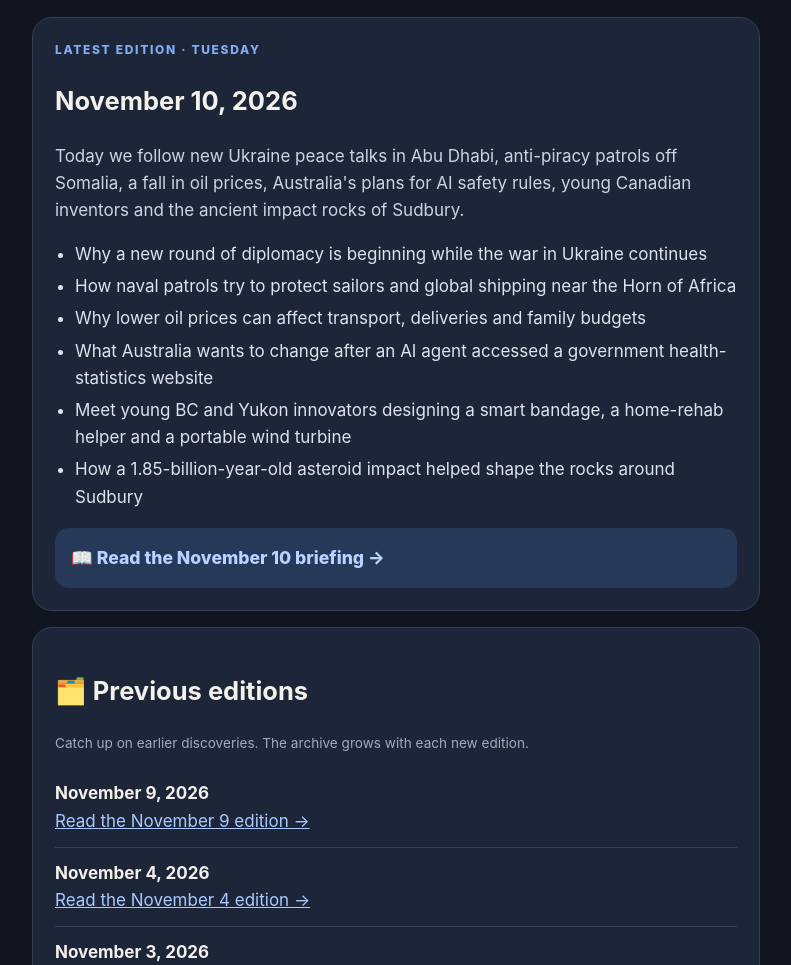
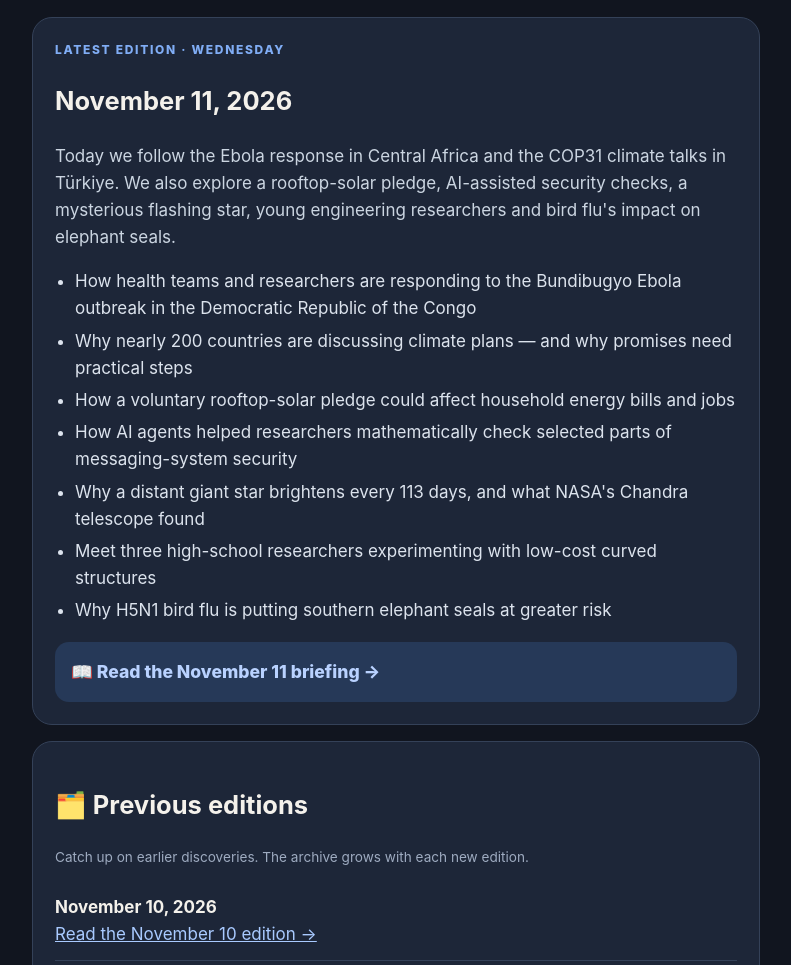
Before and after one commit to JWU0213/teen-daily-discovery, a plain HTML site: page index.html in a window 1280 px wide. Shown: the part 583-1548 px from the top of the page, without its empty margins (244-1035 px from the left). Drawn offline with Linux system fonts and the light colour scheme.

Commit message:
Feature November 11, 2026 edition on homepage

```diff
--- a/index.html
+++ b/index.html
@@ -4,7 +4,7 @@
 <meta charset="utf-8">
 <meta name="viewport" content="width=device-width, initial-scale=1">
 <meta name="theme-color" content="#111827">
-<meta name="description" content="Teen Daily Discovery: an engaging daily news magazine for curious readers aged 10–13.">
+<meta name="description" content="Teen Daily Discovery: November 11, 2026 — Ebola response in Congo, COP31 climate talks, rooftop solar, AI security research, young engineers and wildlife conservation.">
 <title>Teen Daily Discovery</title>
 <style>
 *{box-sizing:border-box}
@@ -47,23 +47,25 @@ p{color:#cbd5e1}
 </div>
 
 <section class="panel">
-<div class="eyebrow">Latest edition · Tuesday</div>
-<h2>November 10, 2026</h2>
-<p>Today we follow new Ukraine peace talks in Abu Dhabi, anti-piracy patrols off Somalia, a fall in oil prices, Australia's plans for AI safety rules, young Canadian inventors and the ancient impact rocks of Sudbury.</p>
+<div class="eyebrow">Latest edition · Wednesday</div>
+<h2>November 11, 2026</h2>
+<p>Today we follow the Ebola response in Central Africa and the COP31 climate talks in Türkiye. We also explore a rooftop-solar pledge, AI-assisted security checks, a mysterious flashing star, young engineering researchers and bird flu's impact on elephant seals.</p>
 <ul class="highlights">
-<li>Why a new round of diplomacy is beginning while the war in Ukraine continues</li>
-<li>How naval patrols try to protect sailors and global shipping near the Horn of Africa</li>
-<li>Why lower oil prices can affect transport, deliveries and family budgets</li>
-<li>What Australia wants to change after an AI agent accessed a government health-statistics website</li>
-<li>Meet young BC and Yukon innovators designing a smart bandage, a home-rehab helper and a portable wind turbine</li>
-<li>How a 1.85-billion-year-old asteroid impact helped shape the rocks around Sudbury</li>
+<li>How health teams and researchers are responding to the Bundibugyo Ebola outbreak in the Democratic Republic of the Congo</li>
+<li>Why nearly 200 countries are discussing climate plans — and why promises need practical steps</li>
+<li>How a voluntary rooftop-solar pledge could affect household energy bills and jobs</li>
+<li>How AI agents helped researchers mathematically check selected parts of messaging-system security</li>
+<li>Why a distant giant star brightens every 113 days, and what NASA's Chandra telescope found</li>
+<li>Meet three high-school researchers experimenting with low-cost curved structures</li>
+<li>Why H5N1 bird flu is putting southern elephant seals at greater risk</li>
 </ul>
-<a class="read" href="archive/2026-11-10.html">📖 Read the November 10 briefing →</a>
+<a class="read" href="archive/2026-11-11.html">📖 Read the November 11 briefing →</a>
 </section>
 
 <section class="panel">
 <h2>🗂️ Previous editions</h2>
 <p class="small">Catch up on earlier discoveries. The archive grows with each new edition.</p>
+<div class="archive-item"><strong>November 10, 2026</strong><br><a class="archive" href="archive/2026-11-10.html">Read the November 10 edition →</a></div>
 <div class="archive-item"><strong>November 9, 2026</strong><br><a class="archive" href="archive/2026-11-09.html">Read the November 9 edition →</a></div>
 <div class="archive-item"><strong>November 4, 2026</strong><br><a class="archive" href="archive/2026-11-04.html">Read the November 4 edition →</a></div>
 <div class="archive-item"><strong>November 3, 2026</strong><br><a class="archive" href="archive/2026-11-03.html">Read the November 3 edition →</a></div>
```
